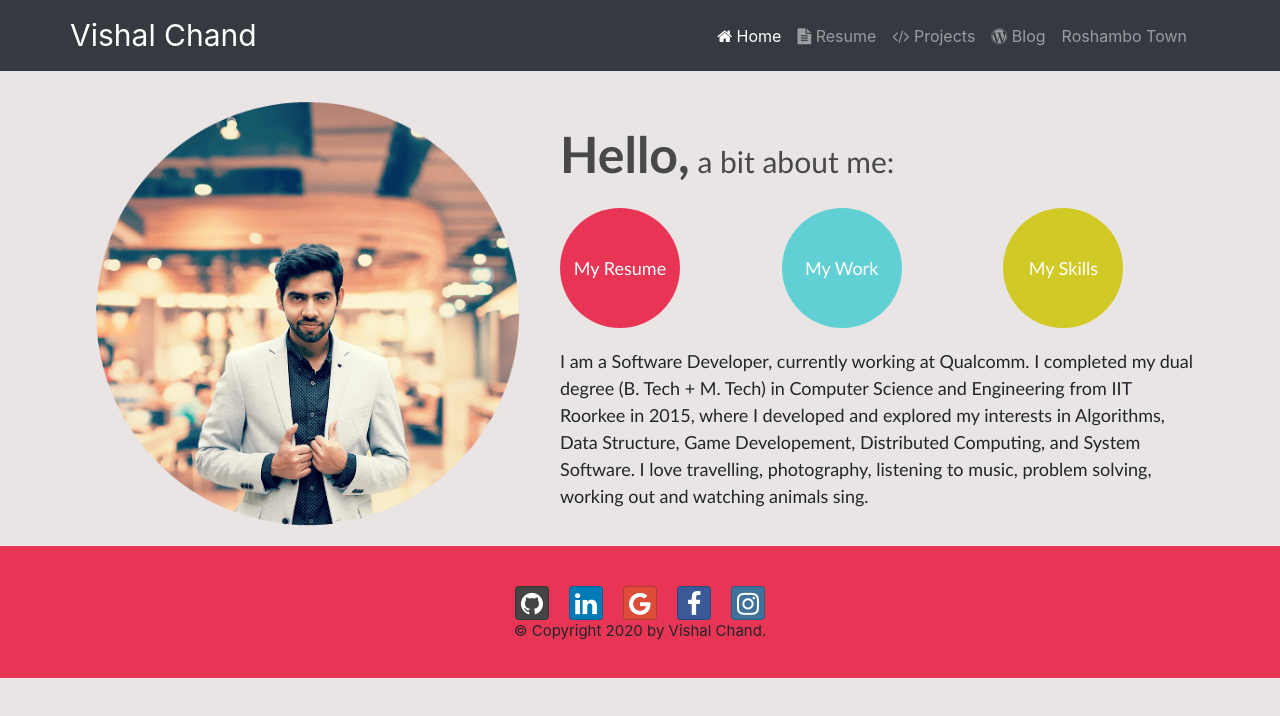
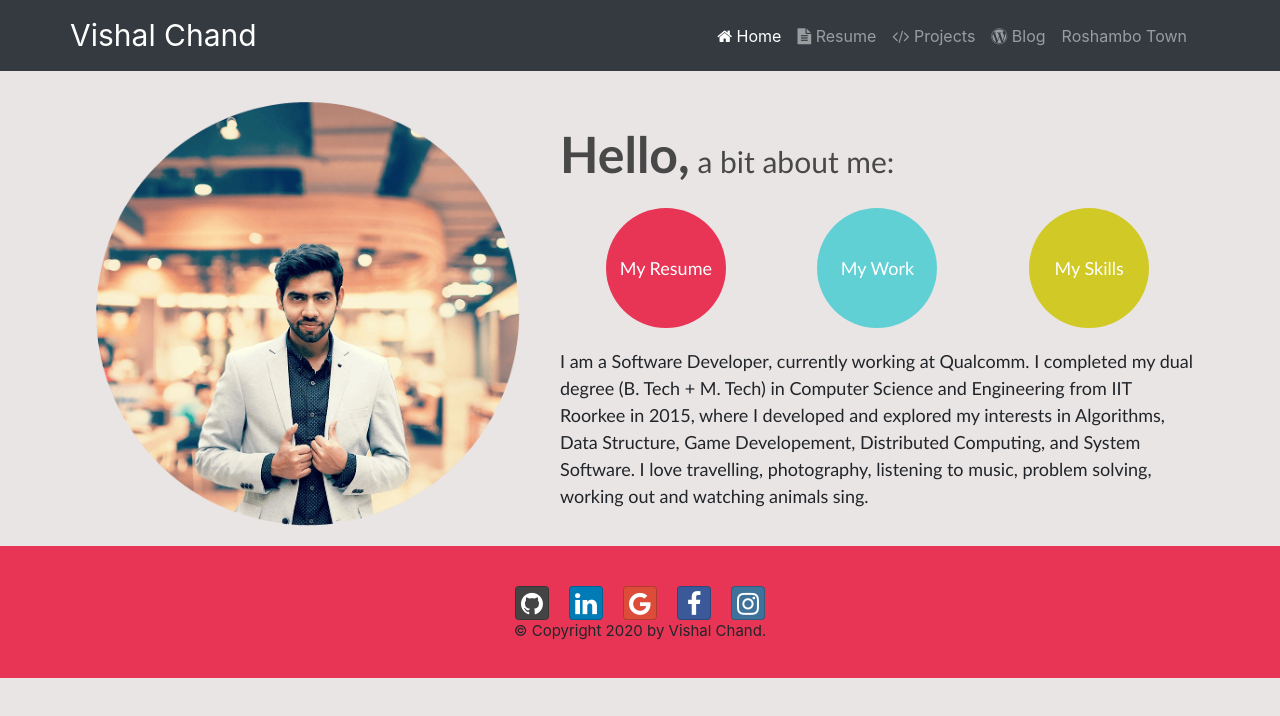
Before and after one commit to vish-chan/vish-chan.github.io, a React (Create React App) app: page /home in a window 1280 px wide. Shown: the top 716 px of the page. Built offline with nearby package versions, Linux system fonts and the light colour scheme.

Commit message:
Imprve home screen circles

```diff
--- a/src/components/Home.js
+++ b/src/components/Home.js
@@ -14,14 +14,16 @@ export default function HomeComponent(props) {
                         <div className="col-12">
                             <p  style={{fontSize:'50px', color:'#484848'}}> <b>Hello,</b><span style={{fontSize:'30px', color:'#484848'}}> a bit about me: </span></p>
                         </div>
-                        <div className="col-4 ">
-                            <SmallCard className="buttonResume" text="My Resume"/>
-                        </div>
-                        <div className="col-4 ">
-                            <SmallCard className="buttonProjects" text="My Work"/>
-                        </div>
-                        <div className="col-4 ">
-                            <SmallCard className="buttonSkills" text="My Skills"/>
+                        <div className="col-12 d-flex justify-content-around">
+                            <div>
+                                <SmallCard className="buttonResume" text="My Resume" to="/cv"/>
+                            </div>
+                            <div>
+                                <SmallCard className="buttonProjects" text="My Work" to="/projects"/>
+                            </div>
+                            <div>
+                                <SmallCard className="buttonSkills" text="My Skills"to="/projects"/>
+                            </div>
                         </div>
                         <div className="col-12 top-buffer">
                             I am a Software Developer, currently working at Qualcomm.
@@ -38,6 +40,6 @@ export default function HomeComponent(props) {
 
 function SmallCard(props) {
     return(
-       <Link className={"circle "+props.className} to="/cv">{props.text}</Link>
+       <Link className={"circle "+props.className} to={props.to}>{props.text}</Link>
     )
 }
```
